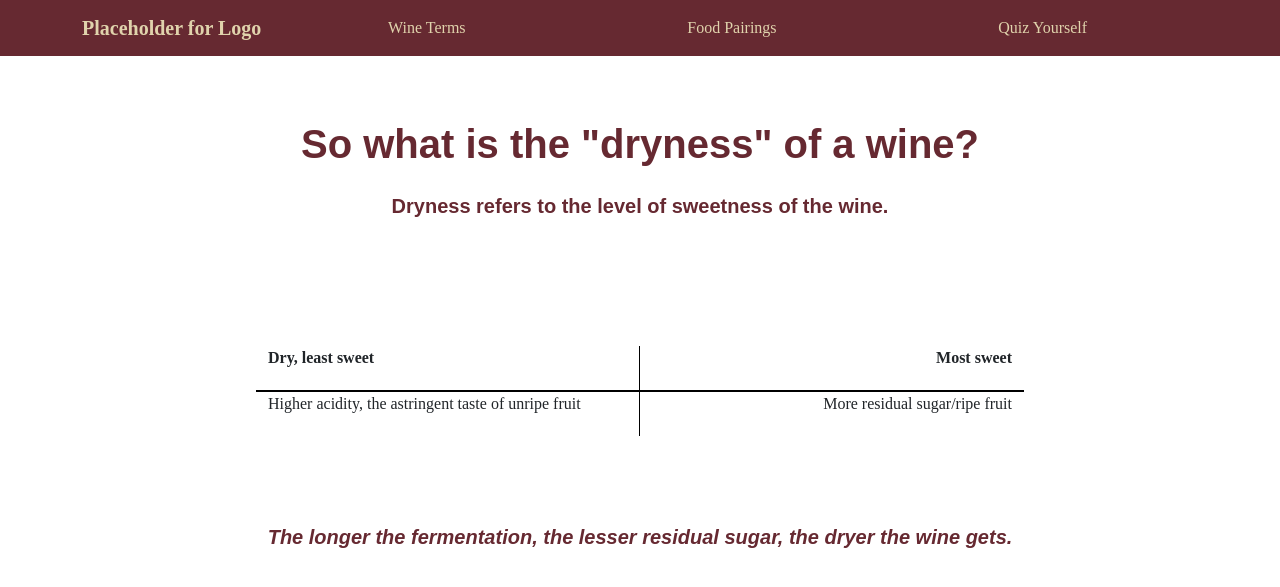
After one commit to JianZ233/UI-Fianl-Project, a Flask app: template templates/dryness.html in a window 1280 px wide. The commit adds this page. Shown: the top 587 px of the page. Run offline with Flask 3, Linux system fonts and the light colour scheme; the template is opened without the code that fills it, so the values that code supplies are empty; some libraries are stand-ins or nearby versions.

Commit message:
body and dryness

```diff
--- a/templates/base.html
+++ b/templates/base.html
@@ -11,7 +11,8 @@
   <link rel="stylesheet" href="https://code.jquery.com/ui/1.12.1/themes/base/jquery-ui.css">
   <!-- Bootstrap CSS -->
   <link href="https://cdn.jsdelivr.net/npm/bootstrap@5.0.2/dist/css/bootstrap.min.css" rel="stylesheet" crossorigin="anonymous">
-  <script src="{{ url_for('static', filename='actions.js') }}"></script>
+  <link rel="stylesheet" href="{{url_for('static', filename='main.css')}}">
+  <script src="{{ url_for('static', filename='app.js') }}"></script>
 </head>
 
 <body style="font-family: 'Times New Roman', Times, serif;"></body>
--- /dev/null
+++ b/templates/dryness.html
@@ -0,0 +1,82 @@
+{% extends "base.html" %}
+{% block content %}
+<link href="https://cdn.jsdelivr.net/npm/bootstrap@5.0.2/dist/css/bootstrap.min.css" rel="stylesheet" crossorigin="anonymous">
+<style>
+    #term-row {
+        margin-top: 20px;
+        height: 45px;
+        margin-left: 20%;
+        margin-right: 20%;
+        margin-top: 0%;
+        vertical-align: middle;
+    }
+
+    #term-header {
+        text-align: center;
+        font-family: Arial, Helvetica, sans-serif;
+        font-weight: bolder;
+        color: rgb(102, 41, 49);
+        margin-top: 5%;
+    }
+
+    .term-subheader {
+        text-align: center;
+        font-family: Arial, Helvetica, sans-serif;
+        font-weight: bold;
+        color: rgb(102, 41, 49);
+        margin-top: 2%;
+        margin-bottom: 10%;
+        font-size: 20px;
+    }
+
+    #top-left {
+        border-right: 1px solid black;
+        border-bottom: 1px solid black;
+        font-weight: bolder;
+    }
+
+    #top-right {
+        border-bottom: 1px solid black;
+        text-align: right;
+        font-weight: bolder;
+    }
+
+    #bottom-left {
+        border-right: 1px solid black;
+        border-top: 1px solid black;
+    }
+
+    #bottom-right {
+        border-top: 1px solid black;
+        text-align: right;
+    }
+
+    #extra-info {
+        padding-top: 5%;
+        font-style: italic;
+    }
+
+</style>
+
+
+<h1 id="term-header">So what is the "dryness" of a wine?</h1>
+<h2 class="term-subheader">Dryness refers to the level of sweetness of the wine.</h2>
+<div class="row" id="term-row">
+    <div class="col-md-6" id="top-left">
+        <p>Dry, least sweet</p>
+    </div>
+    <div class="col-md-6" id="top-right">
+        <p>Most sweet</p>
+    </div>
+</div>
+<div class="row" id="term-row">
+    <div class="col-md-6" id="bottom-left">
+        <p>Higher acidity, the astringent taste of unripe fruit</p>
+    </div>
+    <div class="col-md-6" id="bottom-right">
+        <p>More residual sugar/ripe fruit</p>
+    </div>
+</div>
+<h2 class="term-subheader" id="extra-info">The longer the fermentation, the lesser residual sugar, the dryer the wine gets.</h2>
+
+{% endblock %}
--- a/templates/wine_terms.html
+++ /dev/null
@@ -1,6 +0,0 @@
-{% extends "base.html" %}
-{% block content %}
-<h1>Wine Terms</h1>
-
-
-{% endblock %}
```
Also changed, not shown: templates/body.html (added, +75 -0 lines).
